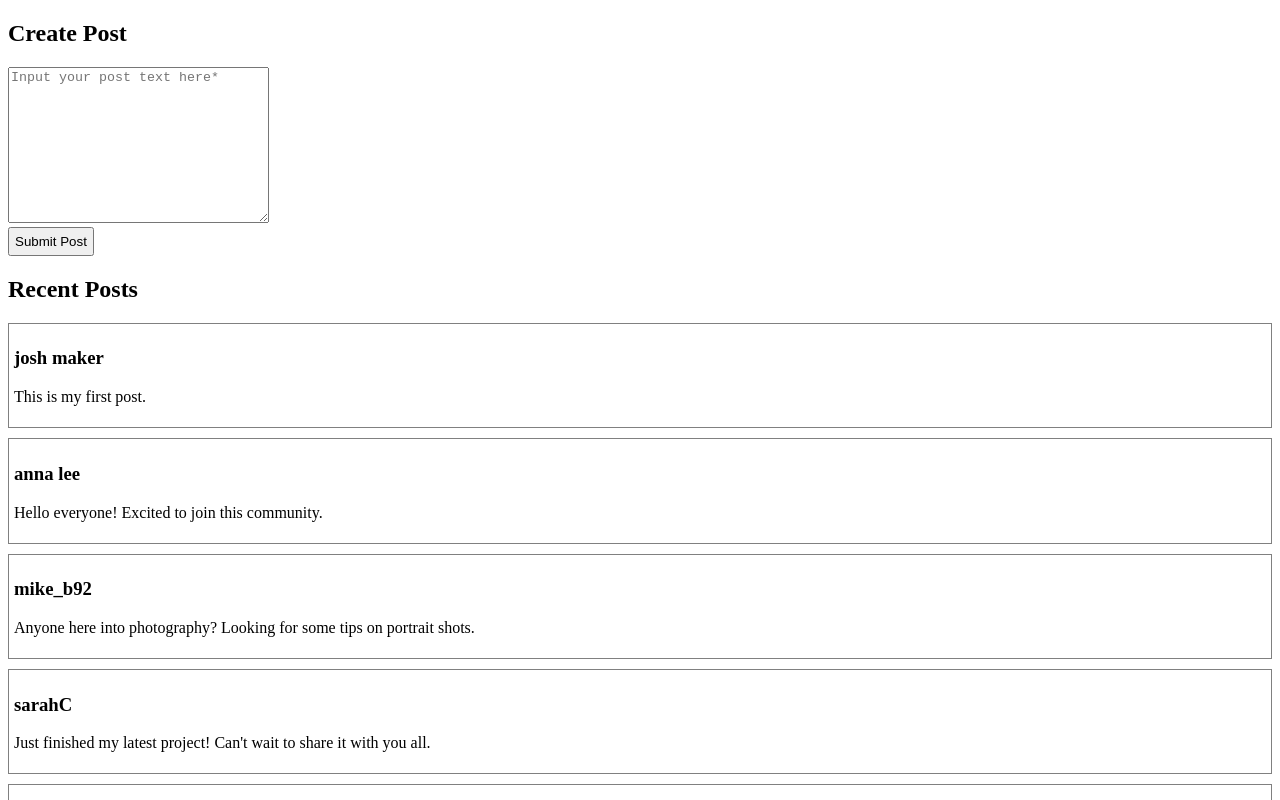
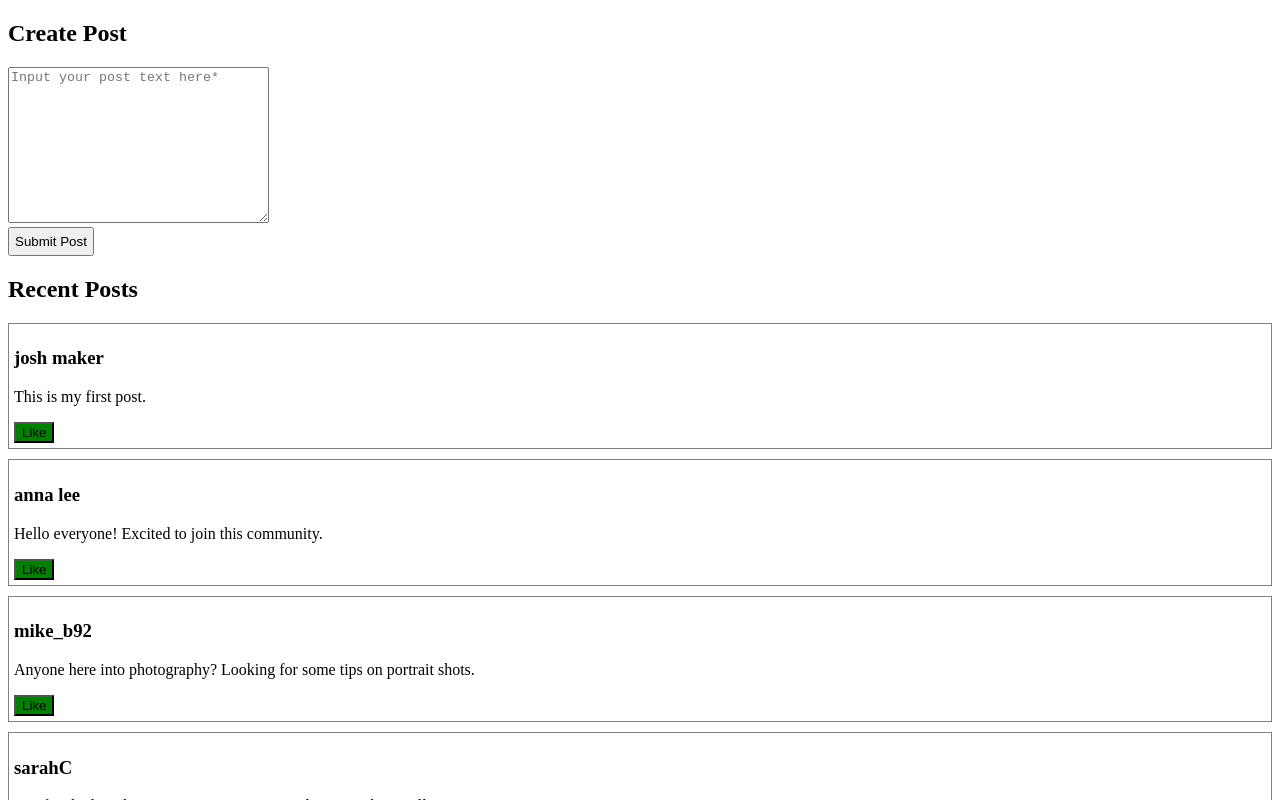
Before and after one commit to josephclander/posts-tech-test, a React (Create React App) app: page / in a window 1280 px wide. Shown: the top 800 px of the page. Built offline with nearby package versions, Linux system fonts and the light colour scheme.

Commit message:
Add basic like function

```diff
--- a/src/App.js
+++ b/src/App.js
@@ -11,13 +11,21 @@ function App() {
     setPosts((prevPosts) => [postData, ...prevPosts]);
   };
 
+  const handleLikeClick = (id) => {
+    setPosts(prevPosts => {
+      return prevPosts.map(post => {
+        return post.id === id ? {...post, like: !post.like} : post;
+      })
+    })
+  };
+
   return (
     <div className="App">
       <h2>Create Post</h2>
       <CreatePostForm addPost={addPost} />
       <h2>Recent Posts</h2>
       {posts.map((post) => (
-        <Post key={post.id} {...post} />
+        <Post handleLikeClick={handleLikeClick} key={post.id} {...post} />
       ))}
     </div>
   );
--- a/src/components/CreatePostForm.jsx
+++ b/src/components/CreatePostForm.jsx
@@ -10,7 +10,8 @@ const CreatePostForm = ({addPost}) => {
     const data = {
         id: uuidv4(),
         author: "You",
-        text: formRef.current.value
+        text: formRef.current.value,
+        like: false
     }
 
     addPost(data);
--- a/src/components/Post.jsx
+++ b/src/components/Post.jsx
@@ -1,8 +1,13 @@
-const Post = ({author, text}) => {
+const Post = ({ handleLikeClick, id, author, text, like }) => {
+  const colour = like ? { background: "red" } : { background: "green" };
+
   return (
     <article className="post_container">
       <h3>{author}</h3>
       <p>{text}</p>
+      <button onClick={() => handleLikeClick(id)} style={colour}>
+        {like ? "Unlike" : "Like"}
+      </button>
     </article>
   );
 };
--- a/src/postsData.json
+++ b/src/postsData.json
@@ -2,26 +2,31 @@
     {
         "id": "abcd",
         "author": "josh maker",
-        "text": "This is my first post."
+        "text": "This is my first post.",
+        "like": false
     },
     {
         "id": "efgh",
         "author": "anna lee",
-        "text": "Hello everyone! Excited to join this community."
+        "text": "Hello everyone! Excited to join this community.",
+        "like": false
     },
     {
         "id": "ijkl",
         "author": "mike_b92",
-        "text": "Anyone here into photography? Looking for some tips on portrait shots."
+        "text": "Anyone here into photography? Looking for some tips on portrait shots.",
+        "like": false
     },
     {
         "id": "mnop",
         "author": "sarahC",
-        "text": "Just finished my latest project! Can't wait to share it with you all."
+        "text": "Just finished my latest project! Can't wait to share it with you all.",
+        "like": false
     },
     {
         "id": "qrst",
         "author": "dave.runner",
-        "text": "Good morning! Anyone up for a virtual coffee chat today?"
+        "text": "Good morning! Anyone up for a virtual coffee chat today?",
+        "like": false
     }
 ]
```
